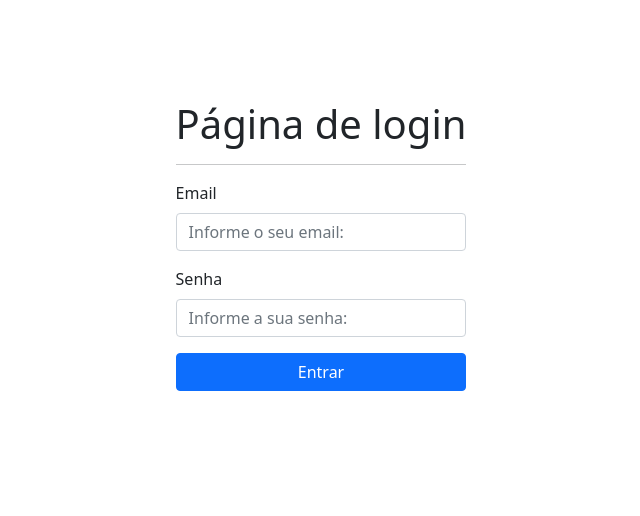
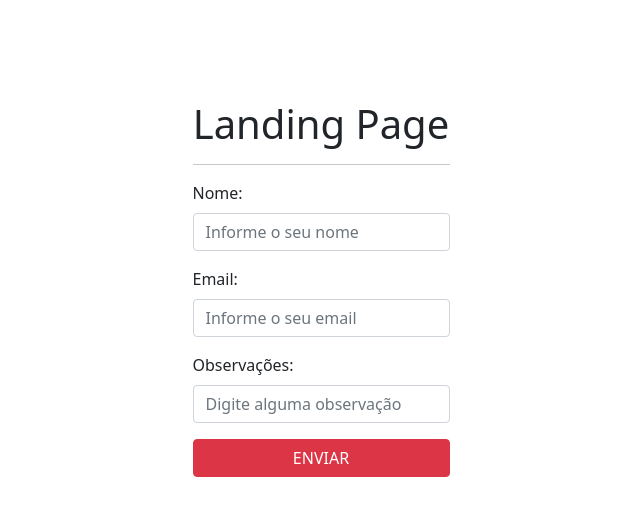
Before and after one commit to yan-rds/React-API, a React (Create React App) app: page / in a window 1280 px wide. Shown: the top 516 px of the page, without its empty margins (319-959 px from the left). Built offline with nearby package versions, Linux system fonts and the light colour scheme.

Commit message:
feat: Criar Landing page

```diff
--- a/src/App.js
+++ b/src/App.js
@@ -1,13 +1,13 @@
 import react, {Component} from "react";
-import Login from "./components/pages/Login";
 import "./App.css"
+import Landing from "./components/pages/Landing";
 
 
 class App extends Component {
     render(){
         return(
             <div className="App">
-                <Login/>
+                <Landing/>
             </div>
         );
     }
--- /dev/null
+++ b/src/components/pages/Landing/index.js
@@ -0,0 +1,39 @@
+import react, { Component } from "react";
+import { Form, FormGroup, Label, Input, Button } from "reactstrap";
+import Header from "../../Header";
+
+export default class Landing extends Component {
+
+
+
+    render() {
+    return (
+      <div>
+        <Header title="Landing Page" />
+        <hr />
+        <Form>
+          <FormGroup>
+            <Label for="name"> Nome: </Label>
+            <Input type="text" id="name" placeholder="Informe o seu nome" />
+          </FormGroup>
+          <FormGroup>
+            <Label for="email"> Email: </Label>
+            <Input type="text" id="email" placeholder="Informe o seu email" />
+          </FormGroup>
+          <FormGroup>
+            <Label for="observations"> Observações: </Label>
+            <Input
+              type="text"
+              id="observations"
+              placeholder="Digite alguma observação"
+            />
+          </FormGroup>
+          <Button color="danger" block>
+            {" "}
+            ENVIAR
+          </Button>
+        </Form>
+      </div>
+    );
+  }
+}
```
